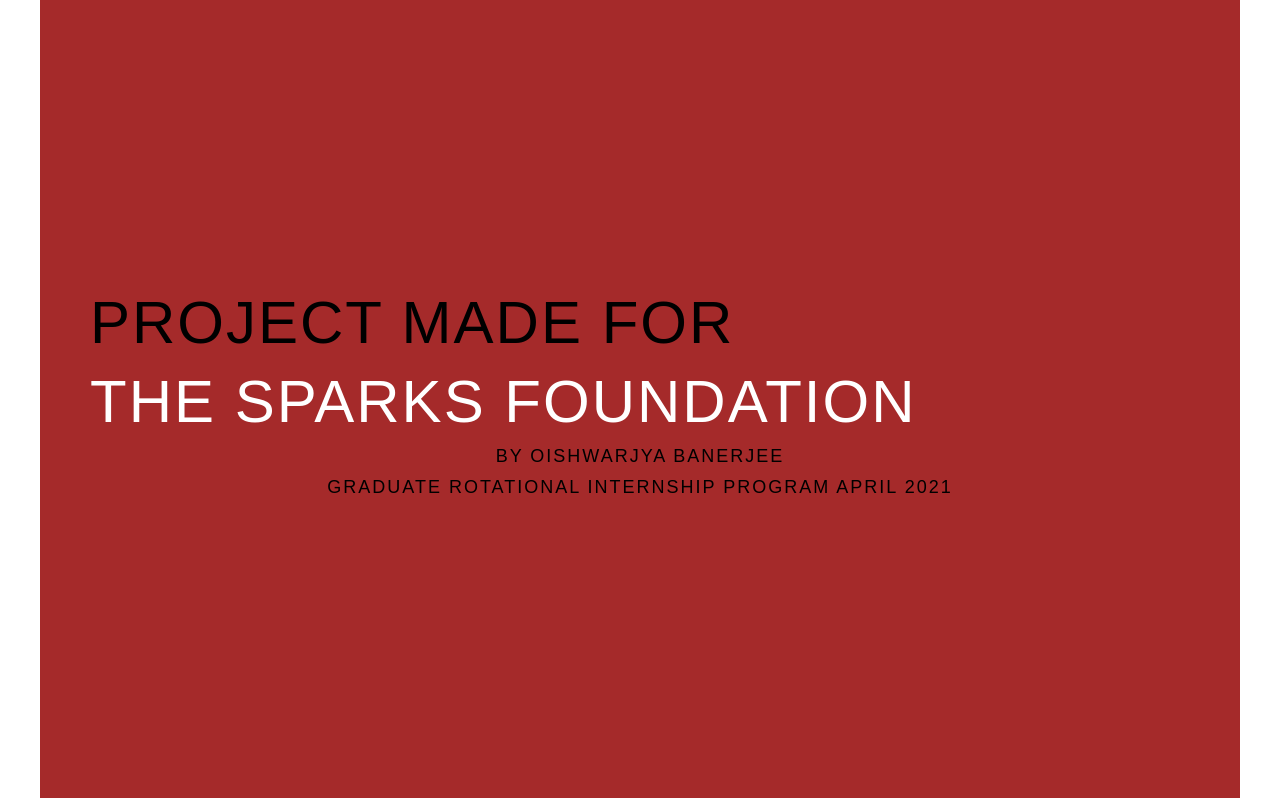
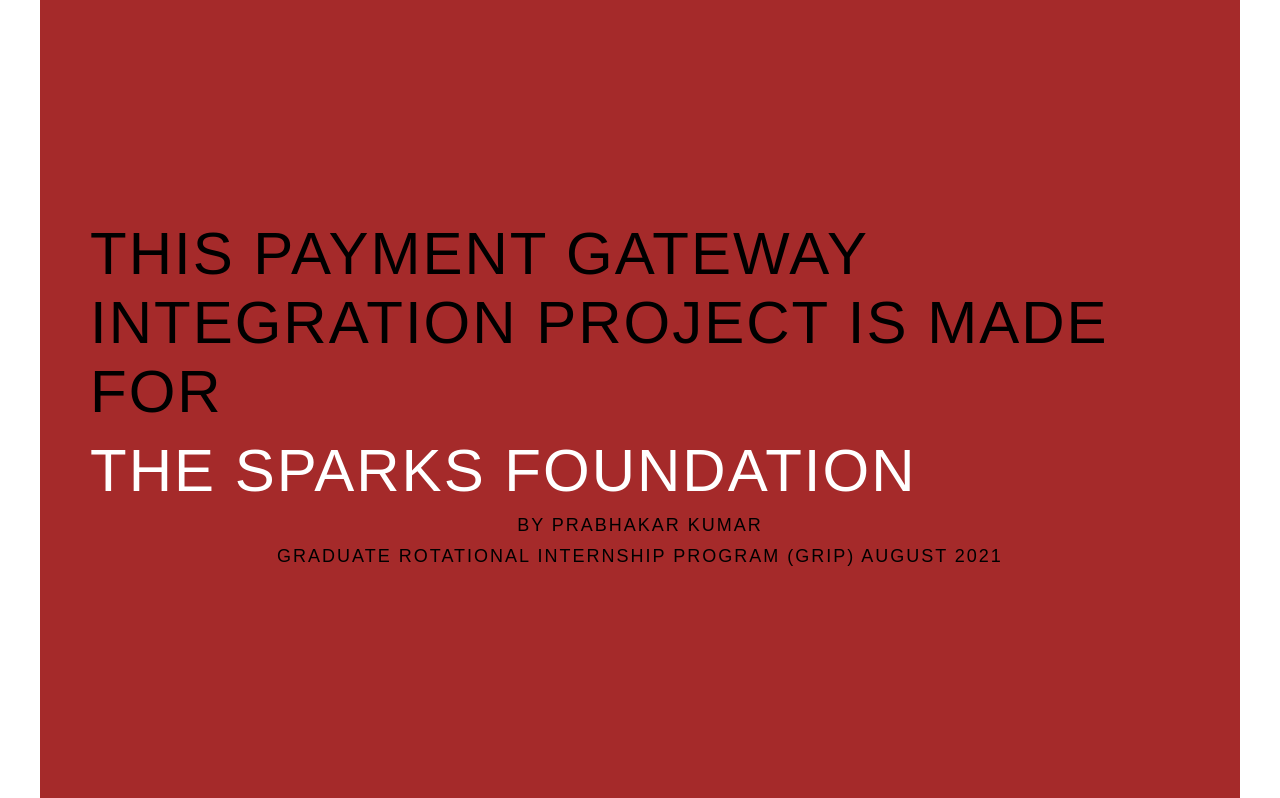
Before and after one commit to acheiveer/payment-gateway-inegration, a plain HTML site: page index.html in a window 1280 px wide. Shown: the part 2402-3200 px from the top of the page. Drawn offline with Linux system fonts and the light colour scheme.

Commit message:
Update index.html

```diff
--- a/index.html
+++ b/index.html
@@ -149,11 +149,11 @@
 
 
           <div class="col-right">
-              <h1 class="section-title">Project Made for </h1>
+              <h1 class="section-title">This Payment Gateway Integration project is made for  </h1>
               <h1 class="section-title"><span>THE SPARKS FOUNDATION</span></h1>
 
-              <h2 class="section-title">By Oishwarjya Banerjee </h2>
-              <h2 class="section-title">Graduate Rotational Internship Program April 2021</h2>
+              <h2 class="section-title">By Prabhakar Kumar </h2>
+              <h2 class="section-title">Graduate Rotational Internship Program (GRIP)  August 2021</h2>
             </div>
       </div>
   </section>
```
